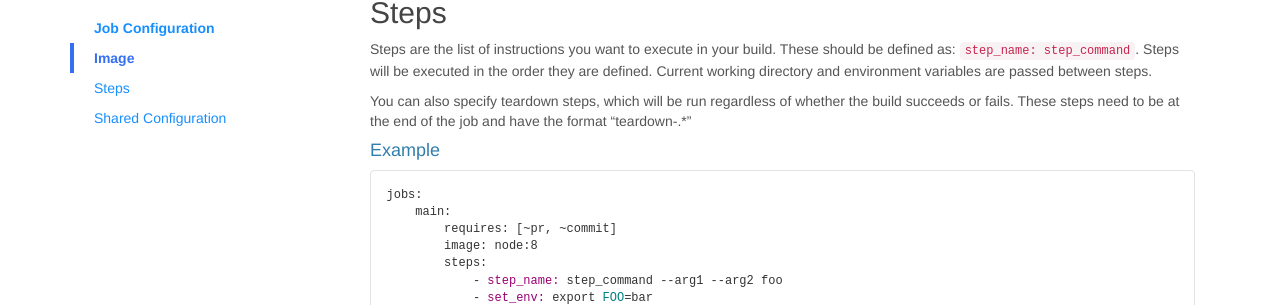
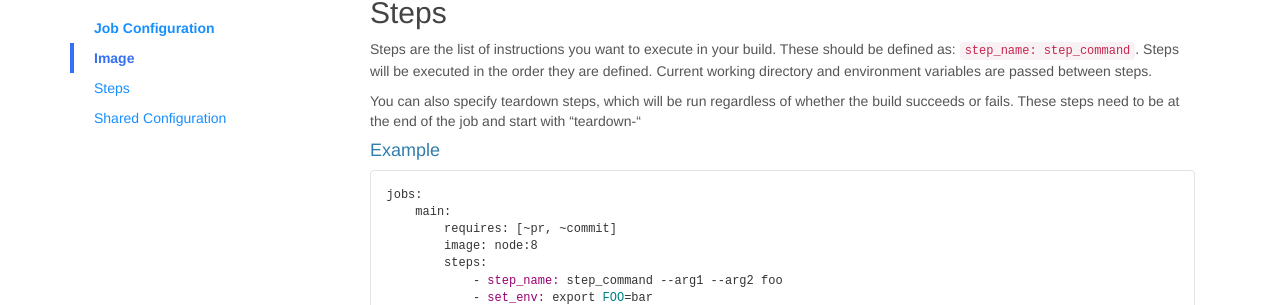
Before and after one commit to screwdriver-cd/guide, a Jekyll site: the page built from docs/user-guide/configuration/jobconfiguration.md, in a window 1280 px wide and 900 px high, scrolled down 669 px. Shown: the part 167-472 px from the top of the window. Built offline with Jekyll 4.4.1, drawn with Linux system fonts in a browser that asks for light colours.

Commit message:
Update jobconfiguration.md

````diff
--- a/docs/user-guide/configuration/jobconfiguration.md
+++ b/docs/user-guide/configuration/jobconfiguration.md
@@ -47,7 +47,7 @@ jobs:
 Steps are the list of instructions you want to execute in your build. These should be defined as:
 `step_name: step_command`. Steps will be executed in the order they are defined. Current working directory and environment variables are passed between steps.
 
-You can also specify teardown steps, which will be run regardless of whether the build succeeds or fails. These steps need to be at the end of the job and have the format "teardown-.\*"
+You can also specify teardown steps, which will be run regardless of whether the build succeeds or fails. These steps need to be at the end of the job and start with "teardown-"
 
 #### Example
 ```
````
